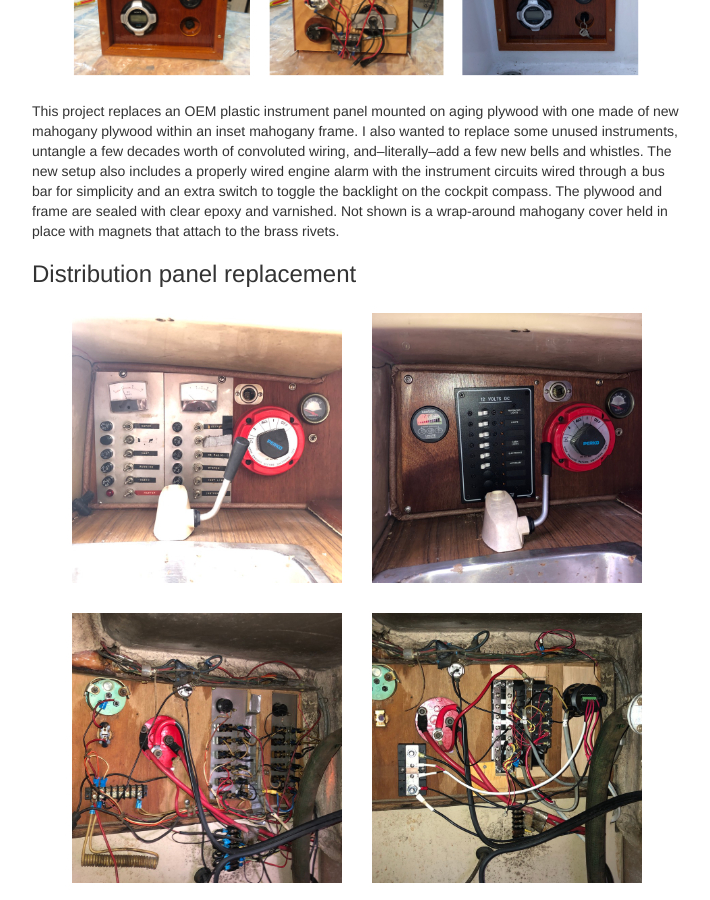
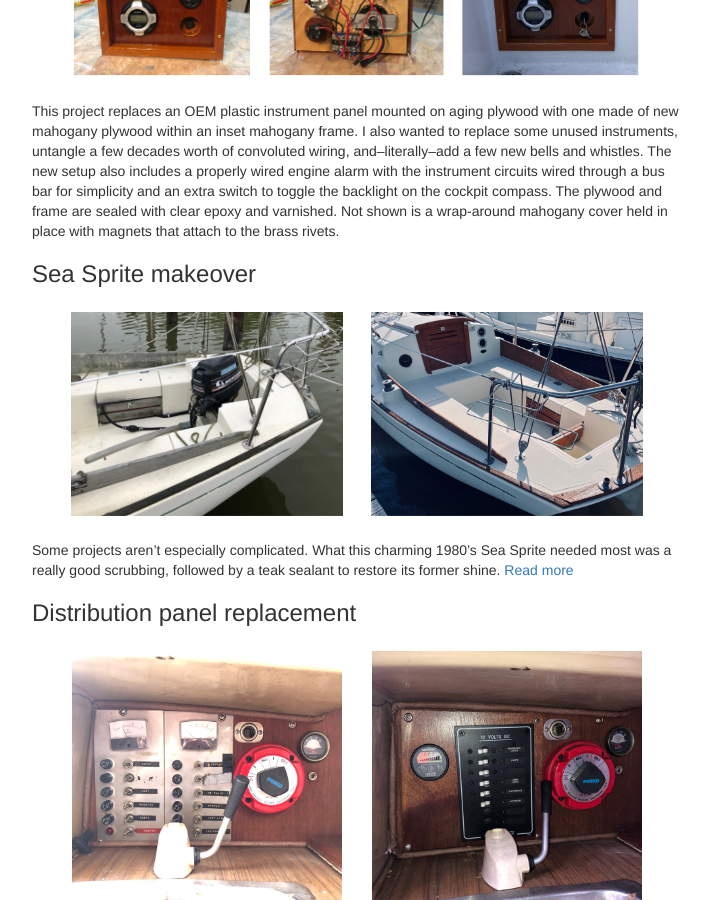
Before and after one commit to tgherzog/boatworks, a Jekyll site: the page built from gallery.md, in a window 1280 px wide and 900 px high, scrolled down 1647 px. Shown: the whole window, without its empty margins (283-993 px from the left). Built offline with Jekyll 4.4.1, drawn with Linux system fonts in a browser that asks for light colours.

Commit message:
Add Sea Sprite project to gallery

```diff
--- a/gallery.md
+++ b/gallery.md
@@ -53,6 +53,17 @@ and an extra switch to toggle the backlight on the cockpit compass. The plywood
 are sealed with clear epoxy and varnished. Not shown is a wrap-around mahogany cover held
 in place with magnets that attach to the brass rivets.
 
+
+### Sea Sprite makeover ###
+
+![Sea Sprite makeover](assets/img/gallery/project-gallery-sea-sprite.jpg)
+{: .gallery-image :}
+
+Some projects aren't especially complicated. What this charming 1980's Sea Sprite needed most
+was a really good scrubbing, followed by a teak sealant to restore its former shine.
+[Read more](recent/2022-09-03-sea-sprite.html)
+
+
 ### Distribution panel replacement ###
 
 ![New distribution panel](assets/img/gallery/project-gallery-dist-panel.jpg)
```
Also changed, not shown: assets/img/gallery/project-gallery-sea-sprite.jpg (added).
